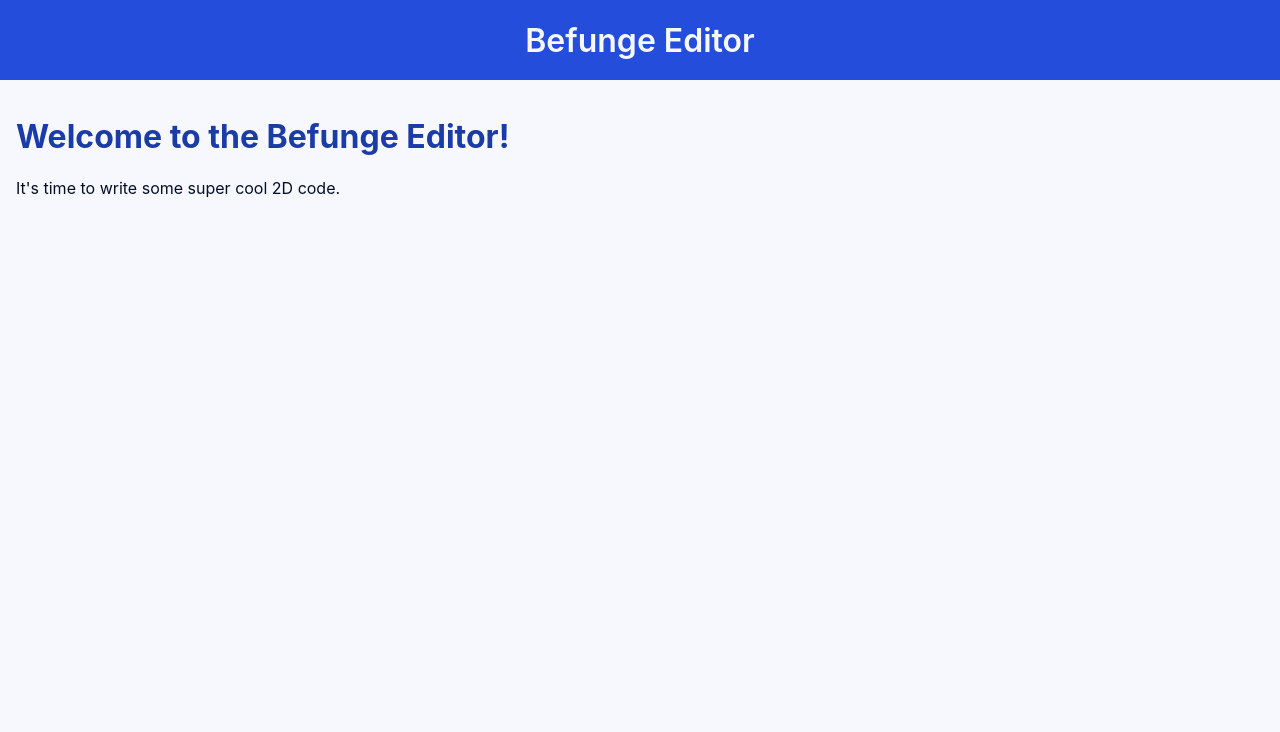
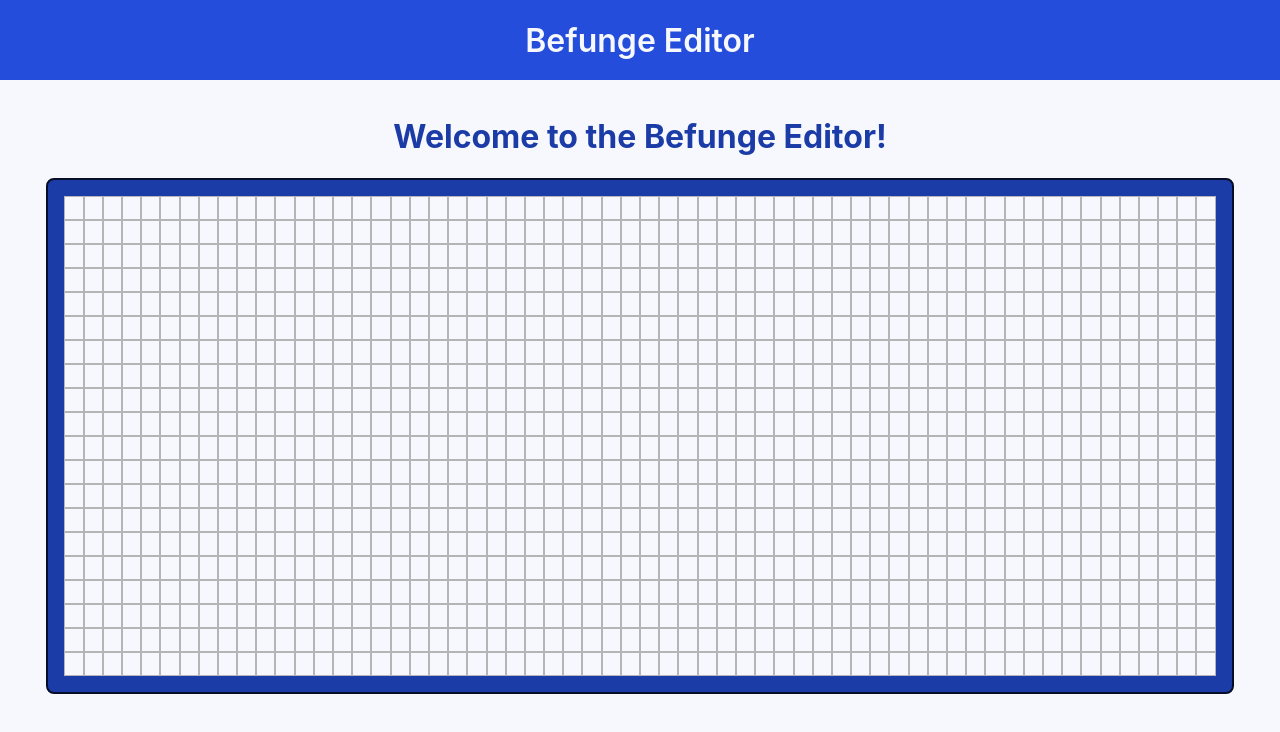
Before and after one commit to jclaver-woodridge/befunge-editor, a React (Create React App) app: page / in a window 1280 px wide. Shown: the top 732 px of the page. Built offline with nearby package versions, Linux system fonts and the light colour scheme.

Commit message:
Added a simple code editor component

```diff
--- /dev/null
+++ b/src/components/editor/BefungeEditor.module.scss
@@ -0,0 +1,10 @@
+@import "styles/theme";
+
+.editor {
+    padding: 1em;
+
+    border: 2px solid var(--primaryVeryDark);
+    border-radius: 0.5em;
+
+    background-color: var(--primaryDark);
+}
--- /dev/null
+++ b/src/components/editor/BefungeEditor.tsx
@@ -0,0 +1,62 @@
+import React, { useReducer } from 'react';
+import { BefungeTile } from './BefungeTile';
+import styles from './BefungeEditor.module.scss';
+
+export interface CodeModifyAction {
+    type: "set" | "unset",
+    col: number,
+    row: number,
+    val: string | null
+}
+
+function codeReducer(code: string[][], action: CodeModifyAction) {
+    if (!action.val) {
+        action.val = " ";
+    }
+
+    if (action.val.length > 1) {
+        action.val = action.val.replace(code[action.row][action.col], "");
+    }
+
+    const newCode = [...code];
+    switch (action.type) {
+        case "set":
+            if (action.val != null)
+                newCode[action.row][action.col] = action.val;
+            else
+                newCode[action.row][action.col] = " ";
+            break;
+        case "unset":
+            newCode[action.row][action.col] = " ";
+    }
+    return newCode;
+}
+
+export const BefungeEditor: React.FC = () => {
+    const [code, codeDispatch] = useReducer(codeReducer, null, () => {
+        const res = [];
+        for (let i = 0; i < 20; i++) {
+            res.push(new Array(60).fill(" "));
+        }
+        return res;
+    });
+
+    return (
+        <div className={styles.editor}>
+            {code.map((row, rowInd) => {
+                return (<div key={rowInd}>
+                    {row.map((col, colInd) => (
+                        <BefungeTile
+                            key={rowInd + "," + colInd}
+                            val={code[rowInd][colInd]}
+                            status="none"
+                            row={rowInd}
+                            col={colInd}
+                            codeDispatch={codeDispatch}
+                        />
+                    ))}
+                </div>)
+            })}
+        </div>
+    )
+};
--- /dev/null
+++ b/src/components/editor/BefungeTile.module.scss
@@ -0,0 +1,40 @@
+@import "styles/theme";
+
+.tile {
+    margin: 0;
+
+    border: 1px solid var(--lightgray);
+
+    display: inline-block;
+    width: 1.2em;
+    height: 1.5em;
+
+    box-sizing: border-box;
+
+    input {
+        width: 100%;
+        height: 100%;
+        box-sizing: border-box;
+
+        border: none;
+        background-color: transparent;
+
+        text-align: center;
+    }
+}
+
+.highlight-none {
+    background-color: var(--primaryVeryLight);
+
+    input {
+        font-weight: 400;
+    }
+}
+
+.highlight-hover {
+    background-color: var(--secondaryLight);
+
+    input {
+        font-weight: 600;
+    }
+}
--- /dev/null
+++ b/src/components/editor/BefungeTile.tsx
@@ -0,0 +1,47 @@
+import React, { ChangeEvent, useCallback } from 'react';
+import styles from './BefungeTile.module.scss';
+import classNames from 'classnames';
+import { CodeModifyAction } from './BefungeEditor';
+
+export interface TileProps {
+    val: string;
+    status: "none" | "hover";
+    row: number;
+    col: number;
+    codeDispatch: React.Dispatch<CodeModifyAction>;
+}
+
+const BefungeTile : React.FC<TileProps> = React.memo((props) => {
+    let statusClass = "";
+    switch (props.status) {
+        case "none":
+            statusClass = styles["highlight-none"];
+            break;
+        case "hover":
+            statusClass = styles["highlight-hover"];
+            break;
+    }
+
+    const onChange = useCallback((event: ChangeEvent<HTMLInputElement>) => {
+        props.codeDispatch({
+            type: "set",
+            row: props.row,
+            col: props.col,
+            val: event.target.value
+        });
+    }, [props]);
+
+    return (
+        <div className={classNames(styles.tile, statusClass)}>
+            <input
+                value={props.val}
+                type="text"
+                onChange={onChange}
+            />
+        </div>
+    );
+});
+
+BefungeTile.displayName = "BefungeTile";
+
+export { BefungeTile };
--- /dev/null
+++ b/src/pages/Home.module.scss
@@ -0,0 +1,7 @@
+@import "styles/theme";
+
+.home-container {
+    display: flex;
+    flex-direction: column;
+    align-items: center;
+}
--- a/src/pages/Home.tsx
+++ b/src/pages/Home.tsx
@@ -1,10 +1,12 @@
+import { BefungeEditor } from 'components/editor/BefungeEditor';
 import React from 'react';
+import styles from './Home.module.scss';
 
 export const Home: React.FC = () => {
     return (
-        <>
+        <div className={styles["home-container"]}>
             <h1>Welcome to the Befunge Editor!</h1>
-            <p>It&apos;s time to write some super cool 2D code.</p>
-        </>
+            <BefungeEditor />
+        </div>
     )
 };
--- a/src/styles/theme.scss
+++ b/src/styles/theme.scss
@@ -8,4 +8,6 @@
     --secondary: #DAB123;
     --secondaryDark: #A7871B;
     --secondaryLight: #E8CD6F;
+
+    --lightgray: #B5B5B5;
 }
--- /dev/null
+++ b/src/types/StyledProps.ts
@@ -0,0 +1,6 @@
+import { CSSProperties } from 'react';
+
+export interface StyledProps {
+    className?: string | undefined;
+    style?: CSSProperties | undefined;
+}
--- /dev/null
+++ b/src/types/StyledPropsWithChildren.ts
@@ -0,0 +1,4 @@
+import { PropsWithChildren } from 'react';
+import { StyledProps } from 'types/StyledProps';
+
+export type StyledPropsWithChildren = StyledProps & PropsWithChildren;
--- a/src/utils/BefungeInterpreter.ts
+++ b/src/utils/BefungeInterpreter.ts
@@ -1,4 +1,4 @@
-class BefungeInterpreter {
+export class BefungeInterpreter {
     #width: number;
     #height: number;
     #initialProgram: string[][];
```
